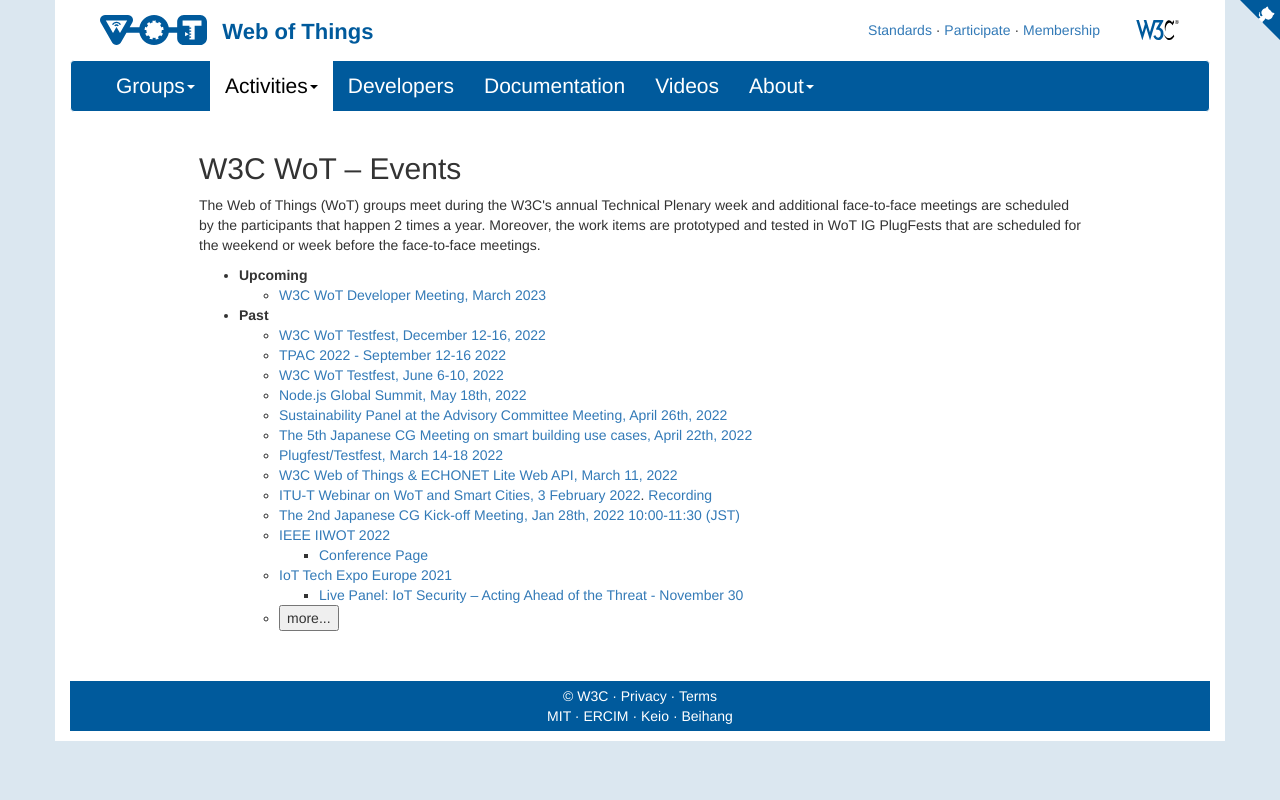
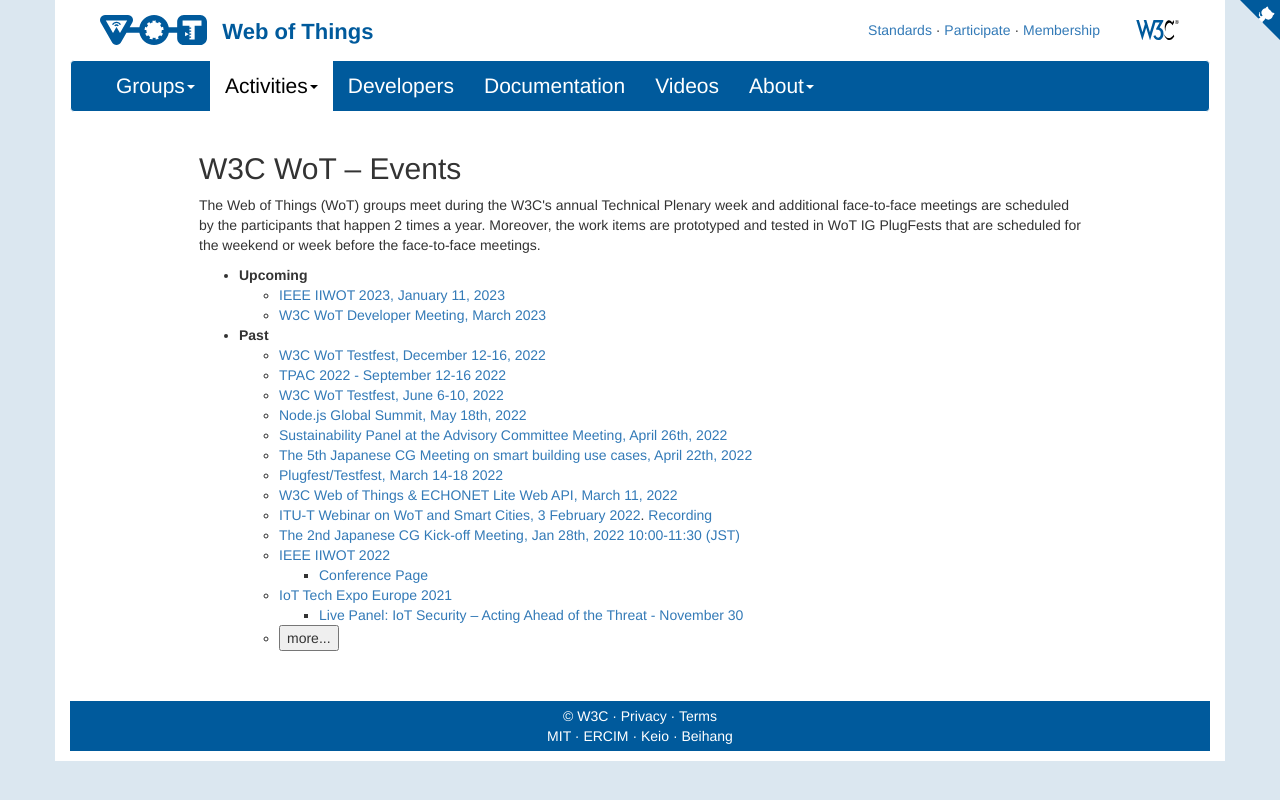
Before and after one commit to w3c/wot-marketing, a Jekyll site: the page built from docs/activities/events/index.html, in a window 1280 px wide. Shown: the top 800 px of the page. Built offline with Jekyll 4.4.1, drawn with Linux system fonts in a browser that asks for light colours; nearby versions of some CDN libraries; comment, search, counter and statistics services are not loaded.

Commit message:
refactor: add IEEE IIWOT 2023

```diff
--- a/docs/activities/events/index.html
+++ b/docs/activities/events/index.html
@@ -28,6 +28,7 @@
 		<li>
 			<strong>Upcoming</strong>
 			<ul>
+				<li><a target="_blank" href="https://iiwot23.nws.cs.unibo.it">IEEE IIWOT 2023, January 11, 2023</a></li>
 				<li><a target="_blank" href="https://github.com/w3c/wot-testing/tree/main/events/2023.03.DevMtg">W3C WoT Developer Meeting, March 2023</a></li>
 			</ul>
 		</li>
```
